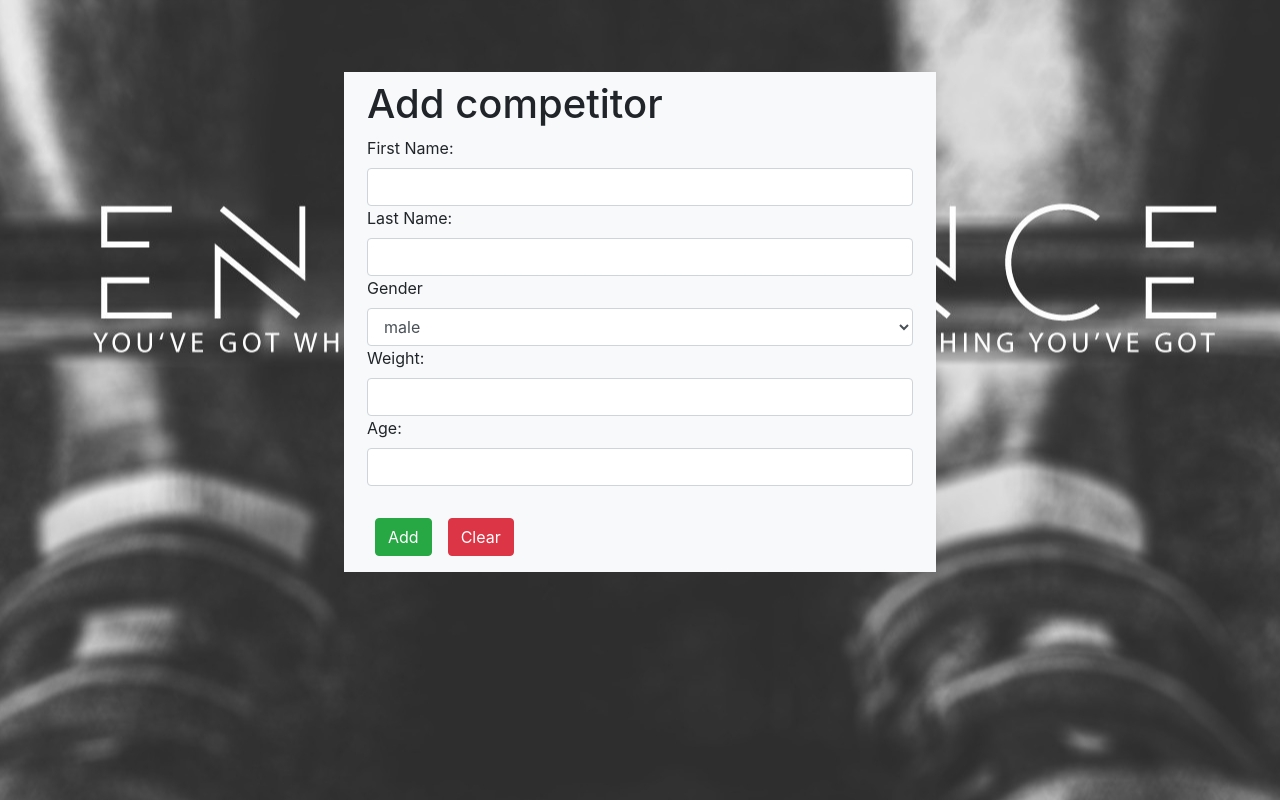
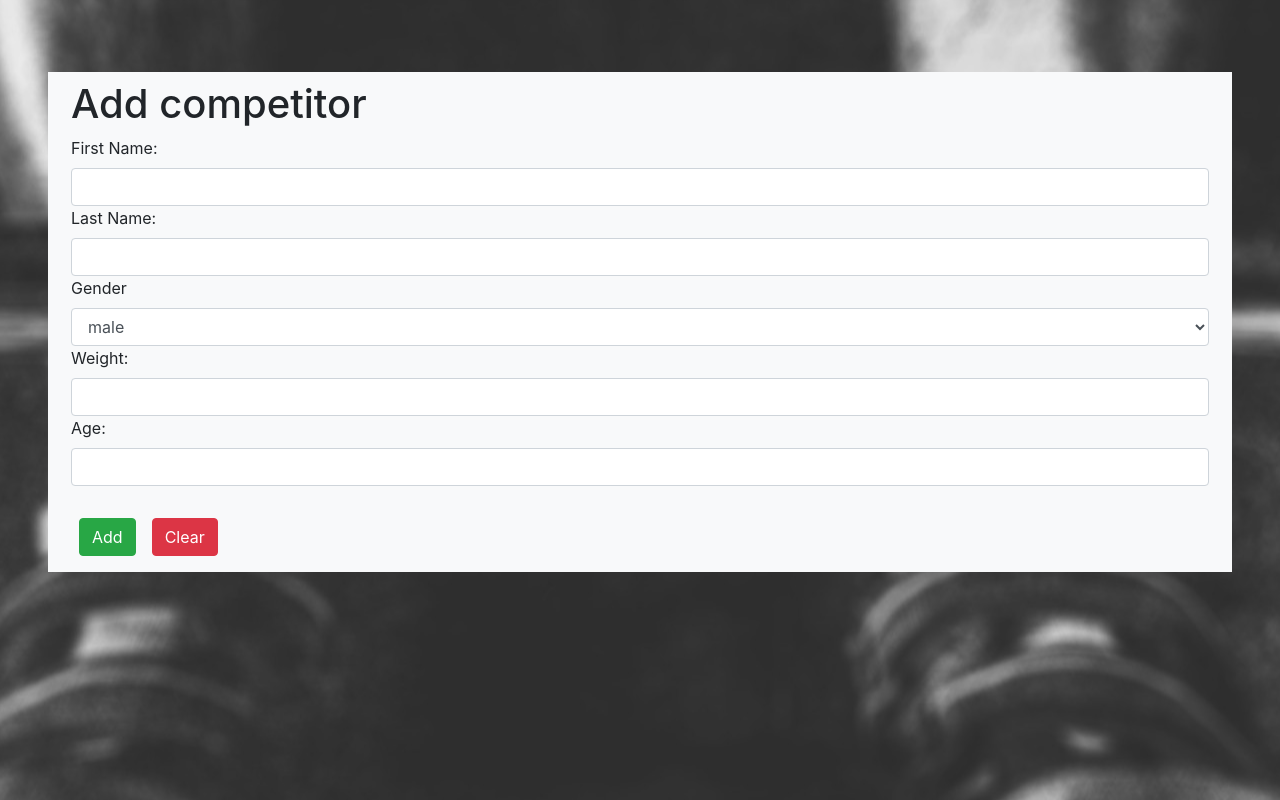
Before and after one commit to MarkoP3/fitness-competition, a React (Create React App) app: page /competitors in a window 1280 px wide. Built offline with nearby package versions, Linux system fonts and the light colour scheme; no server answers.

Commit message:
competitor card width

```diff
--- a/src/Components/Competitor/Competitor.js
+++ b/src/Components/Competitor/Competitor.js
@@ -9,7 +9,7 @@ function Competitor({ addCompetitorHandler, show }) {
   const age = useRef();
   return (
     <div
-      className={`bg-light col-6 mt-4 ml-auto mr-auto ${
+      className={`bg-light col-md-12 col-sm-12 col-12 mt-4 m-0${
         show ? "d-block" : "d-none"
       }`}
     >
```
